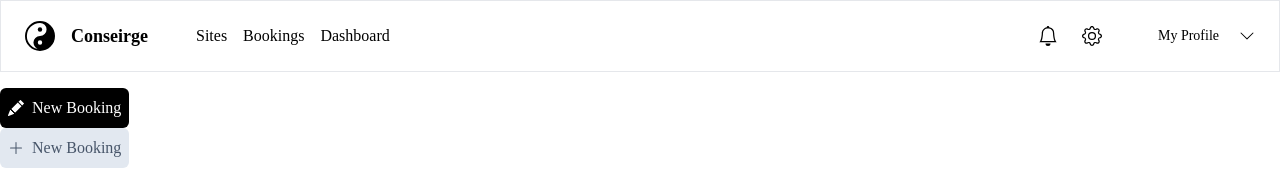
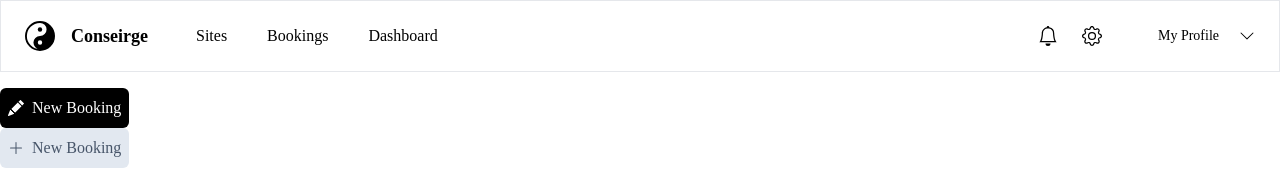
Before and after one commit to sysdale/concierge, a React (Create React App) app: page / in a window 1280 px wide. Shown: the top 169 px of the page. Built offline with nearby package versions, Linux system fonts and the light colour scheme.

Commit message:
navtabs working

```diff
--- a/src/components/DropDownButton.js
+++ b/src/components/DropDownButton.js
@@ -6,7 +6,7 @@ import DropDownItem from "./DropDownItem";
 const DropDownButton = ({
   theme = "input",
   placeholder = null,
-  width = 10,
+  width = null,
   data = null,
 }) => {
   const [showDropDown, setShowDropDown] = useState(false);
--- a/src/components/NavBar.js
+++ b/src/components/NavBar.js
@@ -23,7 +23,7 @@ const NavBar = ({ data }) => {
         </div>
 
         {/* Tabs Area */}
-        <div className="flex relative">
+        <div className="flex">
           <NavTabs tabsList={tabsList} />
         </div>
       </div>
--- a/src/components/NavTabs.js
+++ b/src/components/NavTabs.js
@@ -2,15 +2,21 @@ import React, { useState } from "react";
 
 const NavTabs = ({ tabsList }) => {
   const [activeTab, setActiveTab] = useState(null);
-  const clicked_tw = "absolute top-2 border-b-2 border-black";
 
   const onClickHandler = (id) => setActiveTab(id);
 
   return (
-    <div className="flex space-x-4">
+    <div className="flex space-x-10">
       {tabsList.map((tab) => (
-        <div key={tab.id}>
+        <div className="relative" key={tab.id}>
           <button onClick={() => onClickHandler(tab.id)}>{tab.text}</button>
+          <div
+            className={
+              activeTab === tab.id
+                ? "w-full absolute top-11 border-black border-2 rounded-t-lg"
+                : ""
+            }
+          ></div>
         </div>
       ))}
     </div>
```
